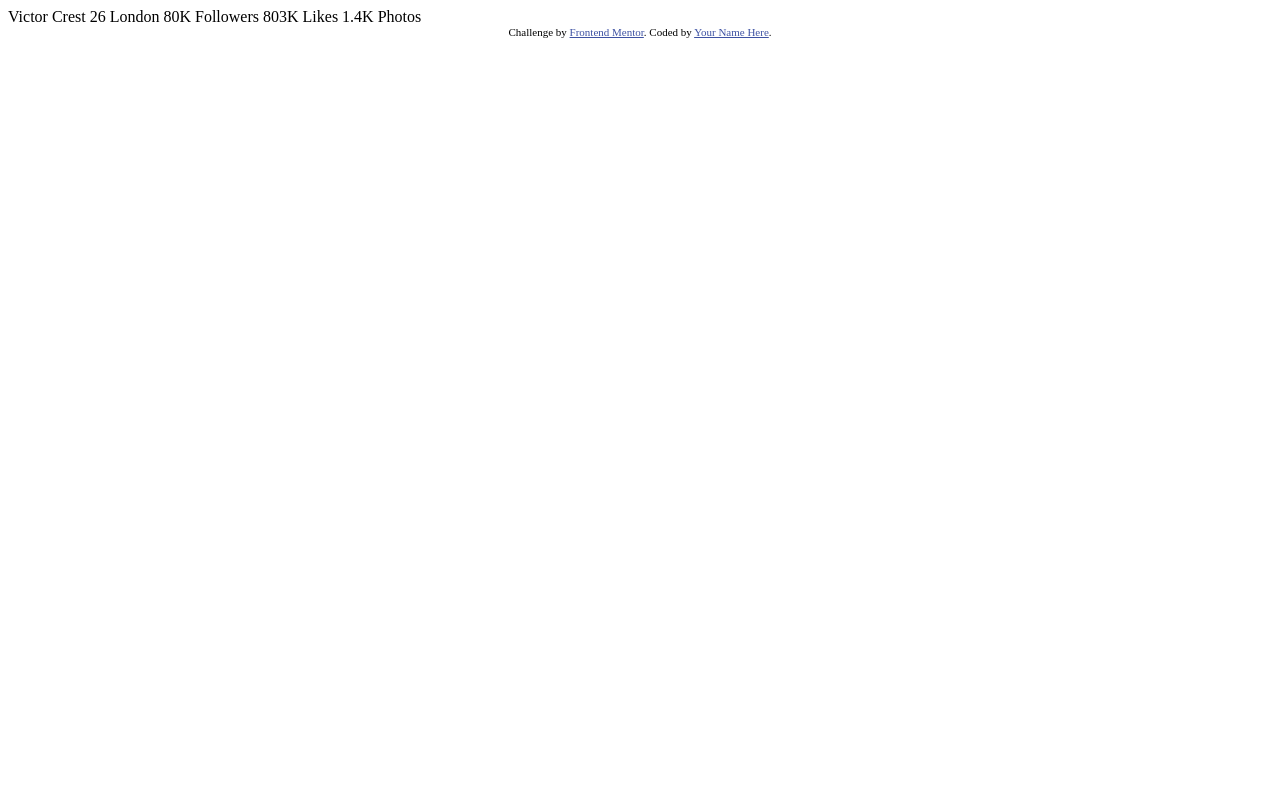
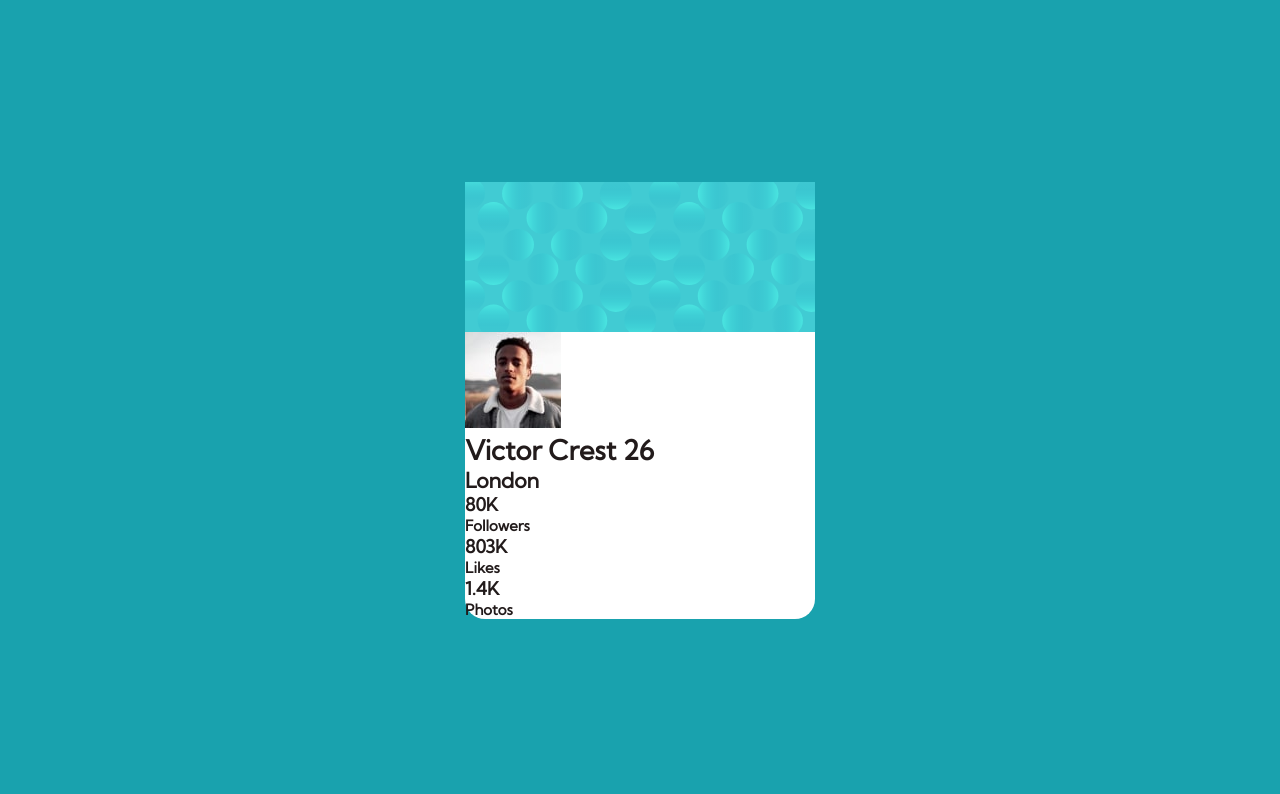
Before and after one commit to elmo373/Profile-card-component-challenge, a plain HTML site: page index.html in a window 1280 px wide. Shown: the top 794 px of the page. Drawn offline with Linux system fonts and the light colour scheme.

Commit message:
Commit Emanuel

```diff
--- a/index.html
+++ b/index.html
@@ -6,30 +6,50 @@
 
   <link rel="icon" type="image/png" sizes="32x32" href="./images/favicon-32x32.png">
 
+  <link rel="stylesheet" href="https://fonts.gstatic.com" >
+  <link  href="https://fonts.googleapis.com/css2?family=Kumbh+Sans:wght@300;400&display=swap" rel="stylesheet">
+
   <title>Frontend Mentor | Profile card component</title>
 
   <!-- Feel free to remove these styles or customise in your own stylesheet 👍 -->
-  <style>
-    .attribution { font-size: 11px; text-align: center; }
-    .attribution a { color: hsl(228, 45%, 44%); }
-  </style>
+  <link rel="stylesheet" href="styles.css">
 </head>
 <body>
-  Victor Crest
-  26
-  London
-
-  80K
-  Followers
-
-  803K
-  Likes
-
-  1.4K
-  Photos
+  <!--Emanuel inicio-->
+  <section class="main">
+    <div class="card">
+      <div class="card-arriba"></div>
+      <div class="card_centro">
+        <div class="img-perfil">
+          <img src="images/image-victor.jpg" alt="" >
+        </div>
+        <h2 class="nombre-y-edad">
+          Victor Crest
+          <span class="edad">26</span>
+        </h2>
+        <h3 class="ciudad">London</h3>
+      </div>
+      <div class="card_abajo">
+        <div class="followers">
+          <h4 class="followers-cantidad">80K</h4>
+          <h5 class="titulo1">Followers</h5>
+        </div>
+        <div class="likes">
+          <h4 class="likes-cantidad">803K</h4>
+          <h5 class="titulo2">Likes</h5>
+        </div>
+        <div class="photos">
+          <h4 class="photos-cantidad">1.4K</h4>
+          <h5 class="titulo3">Photos</h5>
+        </div>
+      </div>
+    </div>
+  </section>
+  <!--Emanuel fin-->
   <div class="attribution">
     Challenge by <a href="https://www.frontendmentor.io?ref=challenge" target="_blank">Frontend Mentor</a>.
     Coded by <a href="#">Your Name Here</a>.
   </div>
 </body>
+
 </html>
--- /dev/null
+++ b/styles.css
@@ -0,0 +1,39 @@
+/*Emanuel inicio*/
+:root{
+    font-size: 18px;
+}
+
+*{
+    margin: 0;
+    padding: 0;
+    box-sizing: border-box;
+}
+
+body{
+    font-family: 'Kumbh Sans', sans-serif;
+    color: hsl(0, 11%, 12%);
+}
+
+section{
+    background: hsl(185, 75%, 39%);
+    height: 100vh;
+    display: flex;
+    justify-content: center;
+    align-items: center;
+    position: relative;
+}
+
+.card{
+    width: 350px;
+    border-radius: 20px;
+    background: white;
+}
+
+.card-arriba{
+    background-image: url(images/bg-pattern-card.svg);
+    background-size: cover;
+    height: 150px;
+}
+
+
+/*Emanuel fin*/
```
